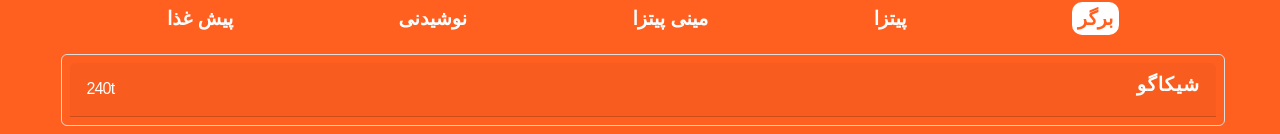
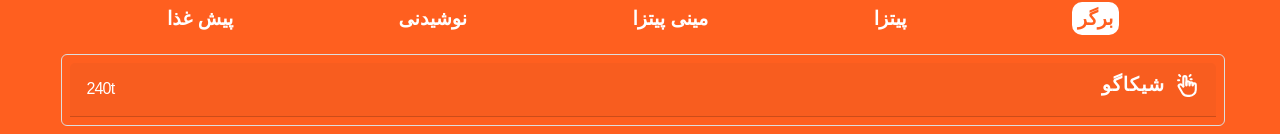
Before and after one commit to pedramjlo/Daei-Ali-ORG, a React (Create React App) app: page / in a window 1280 px wide. Shown: the part 666-800 px from the top of the page. Built offline with nearby package versions, Linux system fonts and the light colour scheme; a web font is replaced by a local one.

Commit message:
added bouncing effect 2

```diff
--- a/src/card.css
+++ b/src/card.css
@@ -1,10 +1,9 @@
-/* card.css */
 .card {
     border: 0.3px solid #ddd;
     margin: 10px 23px;
     padding: 8px;
     background-color: #FF5F1F;
-    transition: padding 0.3s ease;
+    transition: padding 0.3s ease, background-color 0.3s ease, border-color 0.3s ease;
 }
 
 .card-header {
@@ -49,6 +48,36 @@
 }
 
 .card.expanded {
-    padding: 15px; /* Ensure padding changes only affect the overall card */
+    padding: 15px;
     min-height: auto;
 }
+
+.bouncing-icon {
+    display: inline-block;
+    font-size: 1.3em;
+    font-weight: 200;
+    margin-left: 10px;
+    animation: bounce 2.6s infinite;
+}
+
+
+@keyframes bounce {
+    0%, 20%, 50%, 80%, 100% {
+        transform: translateY(0);
+    }
+    40% {
+        transform: translateY(-30px);
+    }
+    60% {
+        transform: translateY(-15px);
+    }
+}
+
+.card.highlighted {
+    /* Additional styles if needed, such as a border or background change */
+}
+
+/* Hide the bouncing icon when the card is expanded */
+.card.expanded .bouncing-icon {
+    display: none;
+}
--- a/src/components/burgerpage.jsx
+++ b/src/components/burgerpage.jsx
@@ -1,44 +1,56 @@
-import React from 'react';
+import React, { useState, useEffect } from 'react';
 import Card from './card';
 import '../card.css';
 
+const BurgerContent = () => {
+    const [isFirstVisit, setIsFirstVisit] = useState(true);
 
-const BurgerContent = () => {
-    return(
+    useEffect(() => {
+        // Check if user has visited before
+        const interacted = localStorage.getItem('card-interacted');
+        if (interacted) {
+            setIsFirstVisit(false);
+        }
+    }, []);
+
+    const handleCardInteraction = () => {
+        localStorage.setItem('card-interacted', 'true');
+        setIsFirstVisit(false);
+    };
+
+    return (
         <div>
-            <Card title="شیکاگو" price="240t" isExpandable={true} className="burger-card">
-                <p style ={{ direction:"rtl" }}>2 عدد برگر 80 گرمی گوساله - پنیر گودا - سس برگر و سس باربیکیو - پیاز کاراملی</p>
+            <Card title="شیکاگو" price="240t" isExpandable={true} className="burger-card" isHighlighted={isFirstVisit} onExpand={handleCardInteraction}>
+                <p style={{ direction: "rtl" }}>2 عدد برگر 80 گرمی گوساله - پنیر گودا - سس برگر و سس باربیکیو - پیاز کاراملی</p>
             </Card>
 
-            <Card title="پاریس" price="270t" isExpandable={true} className="burger-card">
-            <p style ={{ direction:"rtl" }}>2 عدد برگر 80 گرمی گوساله - پنیر گودا و پنیر ترکیبی - قارچ - سس برگر و سس خردل شیرین</p>
-
+            <Card title="پاریس" price="270t" isExpandable={true} className="burger-card" onExpand={handleCardInteraction}>
+                <p style={{ direction: "rtl" }}>2 عدد برگر 80 گرمی گوساله - پنیر گودا و پنیر ترکیبی - قارچ - سس برگر و سس خردل شیرین</p>
             </Card>
 
-            <Card title="کلورادو" price="299t" isExpandable={true} className="burger-card">
-                <p style ={{ direction:"rtl" }}>2 عدد برگر 80 گرمی گوساله شنیسل مرغ گریل شده پنیر گودا سس برگر و سس خردل شیرین - پیاز خورد شده</p>
+            <Card title="کلورادو" price="299t" isExpandable={true} className="burger-card" onExpand={handleCardInteraction}>
+                <p style={{ direction: "rtl" }}>2 عدد برگر 80 گرمی گوساله شنیسل مرغ گریل شده پنیر گودا سس برگر و سس خردل شیرین - پیاز خورد شده</p>
             </Card>
 
-            <Card title="فلوریدا" price="255t" isExpandable={true} className="burger-card">
-                <p style ={{ direction:"rtl" }}>2 عدد برگر 80 گرمی گوساله - پنیر گودا - پیاز خورد شده - سس برگر و سس قارچ و سس خردل شیرین</p>
+            <Card title="فلوریدا" price="255t" isExpandable={true} className="burger-card" onExpand={handleCardInteraction}>
+                <p style={{ direction: "rtl" }}>2 عدد برگر 80 گرمی گوساله - پنیر گودا - پیاز خورد شده - سس برگر و سس قارچ و سس خردل شیرین</p>
             </Card>
 
-            <Card title="مکزیکانو" price="259t" isExpandable={true} className="burger-card">
-                <p style ={{ direction:"rtl" }}>2 عدد برگر 80 گرمی گوساله - پنیر گودا - هالوپینو - پپرونی - سس برگر و سس چیلی تای - پیاز خورد شده</p>
+            <Card title="مکزیکانو" price="259t" isExpandable={true} className="burger-card" onExpand={handleCardInteraction}>
+                <p style={{ direction: "rtl" }}>2 عدد برگر 80 گرمی گوساله - پنیر گودا - هالوپینو - پپرونی - سس برگر و سس چیلی تای - پیاز خورد شده</p>
             </Card>
 
-            <Card title=" میلان" price="257t" isExpandable={true} className="burger-card">
-                <p style ={{ direction:"rtl" }}>2 برگر 80 گرمی گوساله پنیر گورگونزولا - پنیر گودا - گوجه خشک - سس برگر و سس پستو</p>
+            <Card title=" میلان" price="257t" isExpandable={true} className="burger-card" onExpand={handleCardInteraction}>
+                <p style={{ direction: "rtl" }}>2 برگر 80 گرمی گوساله پنیر گورگونزولا - پنیر گودا - گوجه خشک - سس برگر و سس پستو</p>
             </Card>
 
-            <Card title="تگزاس " price="288t" isExpandable={true} className="burger-card">
-                <p style ={{ direction:"rtl" }}>2 عدد برگر 80 گرمی گوساله بیکن - پنیر گودا - قارچ با سس باربیکیو تفت داده شده - نان مک - سس برگر و سس خامه شیرین</p>
+            <Card title="تگزاس " price="288t" isExpandable={true} className="burger-card" onExpand={handleCardInteraction}>
+                <p style={{ direction: "rtl" }}>2 عدد برگر 80 گرمی گوساله بیکن - پنیر گودا - قارچ با سس باربیکیو تفت داده شده - نان مک - سس برگر و سس خامه شیرین</p>
             </Card>
 
-            <Card title="دبل فولی " price="477t" isExpandable={true} className="burger-card">
-                <p style ={{ direction:"rtl" }}>4 عدد برگر 80 گرمی گوساله - پنیر گودا 2 عدد - سس برگر و سس خردل شیرین و سس قارج - بیکن کریسپی</p>
+            <Card title="دبل فولی " price="477t" isExpandable={true} className="burger-card" onExpand={handleCardInteraction}>
+                <p style={{ direction: "rtl" }}>4 عدد برگر 80 گرمی گوساله - پنیر گودا 2 عدد - سس برگر و سس خردل شیرین و سس قارج - بیکن کریسپی</p>
             </Card>
-
         </div>
     );
 }
--- a/src/components/card.jsx
+++ b/src/components/card.jsx
@@ -1,20 +1,32 @@
 import React, { useState } from 'react';
 import '../card.css';
+import { TbHandClick } from "react-icons/tb";
 
-const Card = ({ title, price, children }) => {
+const Card = ({ title, price, children, isHighlighted, onExpand }) => {
     const [isExpanded, setIsExpanded] = useState(false);
 
     const handleExpandClick = () => {
-        // Only toggle isExpanded if children is not empty or null
         if (children) {
             setIsExpanded(!isExpanded);
+
+            if (onExpand) {
+                onExpand();
+            }
         }
     };
 
     return (
         <div className={`card ${isExpanded ? 'expanded' : ''}`}>
-            <div className="card-header" onClick={handleExpandClick}>
-                <div className="card-title">{title}</div>
+            <div
+                className={`card-header ${isHighlighted ? 'highlighted' : ''}`}
+                onClick={handleExpandClick}
+            >
+                <div className="card-title">
+                    {title}
+                    {isHighlighted && (
+                        <TbHandClick className='bouncing-icon' />
+                    )}
+                </div>
                 <div className="card-price">{price}</div>
             </div>
             {isExpanded && <div className="card-content">{children}</div>}
```
